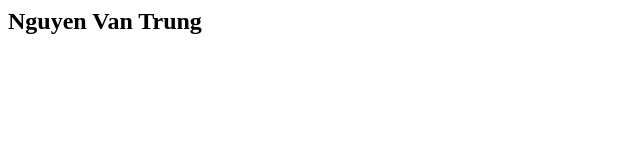
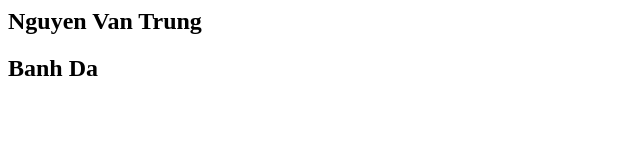
Before and after one commit to NguyenVanTrung1910/NguyenVanTrung1910, a plain HTML site: page index.html in a window 1280 px wide. Shown: the whole page, without its empty margins (0-640 px from the left). Drawn offline with Linux system fonts and the light colour scheme.

Commit message:
Them banh

```diff
--- a/index.html
+++ b/index.html
@@ -1 +1,2 @@
 <h2>Nguyen Van Trung</h2>
+<h2>Banh Da</h2>
```
